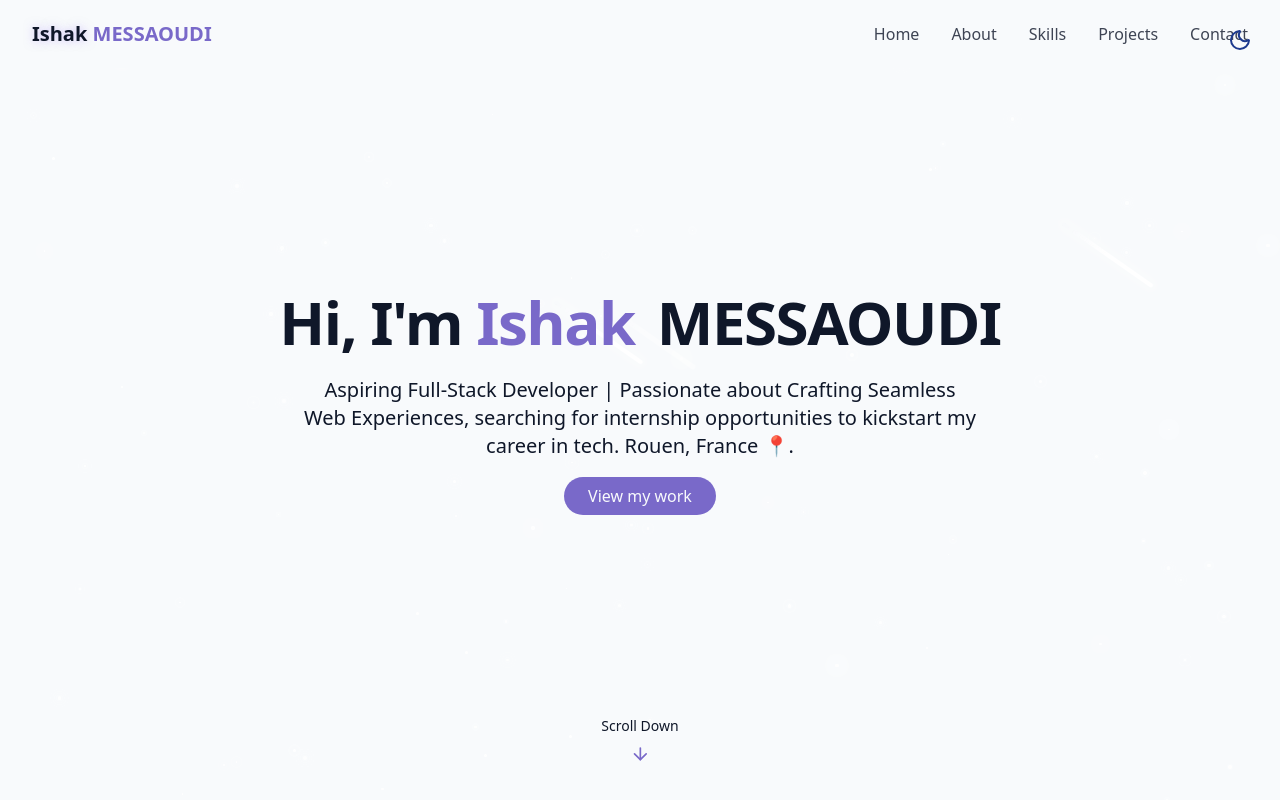
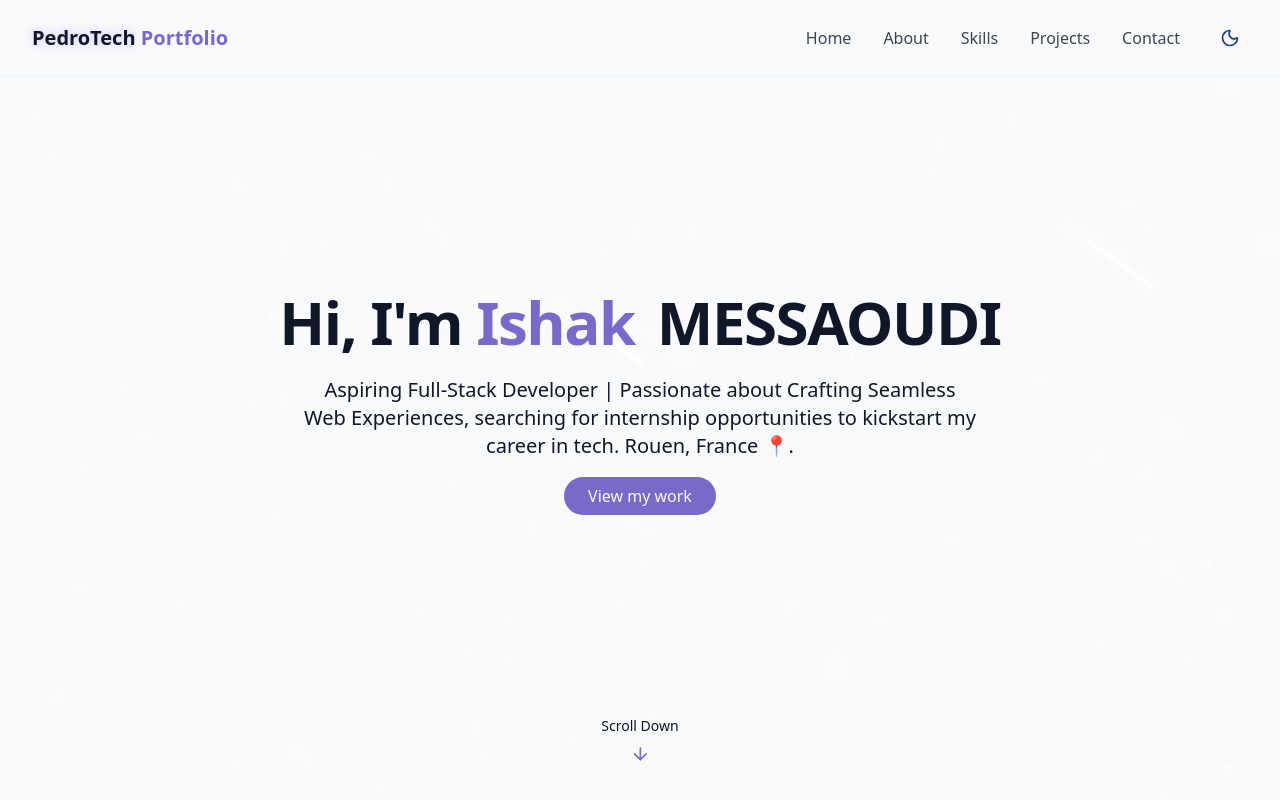
Before and after one commit to MessaoudiIshak/portfolio, a React (Vite) app: page / in a window 1280 px wide. Shown: the top 800 px of the page. Built offline with nearby package versions, Linux system fonts and the light colour scheme.

Commit message:
layout issues fixed, need to add cv and other projects, maybe EN/FR language toggle

```diff
--- a/src/components/ContactSection.jsx
+++ b/src/components/ContactSection.jsx
@@ -34,8 +34,8 @@
 
             <div className="space-y-4">
               <div className="relative flex items-center justify-center bg-card p-4 rounded-lg shadow-xs hover:shadow-md hover:scale-[1.02] hover:bg-card/80 transition-all duration-300 cursor-pointer">
-                <div className="absolute left-4 md:left-6 p-3 rounded-full bg-primary/10">
-                  <Mail className="h-6 w-6 text-primary" />
+                <div className="absolute left-4 md:left-6 p-2 md:p-3 rounded-full bg-primary/10">
+                  <Mail className="h-4 w-4 md:h-6 md:w-6 text-primary" />
                 </div>
                 <div className="text-center">
                   <h4 className="font-medium">Email</h4>
@@ -49,8 +49,8 @@
                 </div>
               </div>
               <div className="relative flex items-center justify-center bg-card p-4 rounded-lg shadow-xs hover:shadow-md hover:scale-[1.02] hover:bg-card/80 transition-all duration-300 cursor-pointer">
-                <div className="absolute left-6 p-3 rounded-full bg-primary/10">
-                  <Phone className="h-6 w-6 text-primary" />
+                <div className="absolute left-4 md:left-6 p-2 md:p-3 rounded-full bg-primary/10">
+                  <Phone className="h-4 w-4 md:h-6 md:w-6 text-primary" />
                 </div>
                 <div className="text-center">
                   <h4 className="font-medium">Phone</h4>
@@ -63,8 +63,8 @@
                 </div>
               </div>
               <div className="relative flex items-center justify-center bg-card p-4 rounded-lg shadow-xs hover:shadow-md hover:scale-[1.02] hover:bg-card/80 transition-all duration-300 cursor-pointer">
-                <div className="absolute left-6 p-3 rounded-full bg-primary/10">
-                  <MapPin className="h-6 w-6 text-primary" />
+                <div className="absolute left-4 md:left-6 p-2 md:p-3 rounded-full bg-primary/10">
+                  <MapPin className="h-4 w-4 md:h-6 md:w-6 text-primary" />
                 </div>
                 <div className="text-center">
                   <h4 className="font-medium">Location</h4>
--- a/src/components/NavBar.jsx
+++ b/src/components/NavBar.jsx
@@ -1,6 +1,7 @@
 import { cn } from "@/lib/utils";
 import { Menu, X } from "lucide-react";
 import { useEffect, useState } from "react";
+import ThemeToggle from "./ThemeToggle";
 
 const navItems = [
   { name: "Home", href: "#hero" },
@@ -22,26 +23,38 @@
     window.addEventListener("scroll", handleScroll);
     return () => window.removeEventListener("scroll", handleScroll);
   }, []);
+
+  useEffect(() => {
+    if (isMenuOpen) {
+      document.body.style.overflow = "hidden";
+    } else {
+      document.body.style.overflow = "";
+    }
+    return () => {
+      document.body.style.overflow = "";
+    };
+  }, [isMenuOpen]);
   return (
+    <>
       <nav
         className={cn(
-        "fixed w-full z-40 transition-all duration-300 bg-background/90 backdrop-blur-md",
-        isScrolled ? "py-3 shadow-xs" : "py-5"
+          "fixed w-full z-40 transition-all duration-300 bg-background/80 backdrop-blur-md border-b border-border/40",
+          isScrolled ? "py-3 shadow-lg" : "py-5"
         )}
       >
         <div className="container flex items-center justify-between">
           <a
-          className="text-xl font-bold text-primary flex items-center relative z-50"
+            className="text-xl font-bold text-primary flex items-center"
             href="#hero"
           >
-          <span>
-            <span className="text-glow text-foreground"> Ishak </span>{" "}
-            MESSAOUDI
+            <span className="relative z-10">
+              <span className="text-glow text-foreground"> PedroTech </span>{" "}
+              Portfolio
             </span>
           </a>
 
           {/* desktop nav */}
-        <div className="hidden md:flex space-x-8">
+          <div className="hidden md:flex items-center space-x-8">
             {navItems.map((item, key) => (
               <a
                 key={key}
@@ -51,28 +64,38 @@
                 {item.name}
               </a>
             ))}
+            <ThemeToggle />
           </div>
 
-        {/* mobile nav */}
-
+          {/* mobile nav button */}
+          <div className="flex items-center md:hidden">
+            <ThemeToggle />
             <button
               onClick={() => setIsMenuOpen((prev) => !prev)}
-          className="md:hidden p-2 text-foreground z-50"
+              className="p-2 text-foreground relative z-50"
               aria-label={isMenuOpen ? "Close Menu" : "Open Menu"}
             >
               {isMenuOpen ? <X size={24} /> : <Menu size={24} />}{" "}
             </button>
+          </div>
+        </div>
+      </nav>
 
+      {/* mobile menu overlay - outside nav for proper stacking */}
       <div
         className={cn(
-            "fixed inset-0 bg-background/95 backdroup-blur-md z-40 flex flex-col items-center justify-center",
+          "fixed inset-0 bg-background/95 backdrop-blur-md z-50 flex flex-col items-center justify-center",
           "transition-all duration-300 md:hidden",
           isMenuOpen
             ? "opacity-100 pointer-events-auto"
             : "opacity-0 pointer-events-none"
         )}
+        onClick={() => setIsMenuOpen(false)}
       >
-          <div className="flex flex-col space-y-8 text-xl">
+        <div
+          className="flex flex-col space-y-8 text-xl"
+          onClick={(e) => e.stopPropagation()}
+        >
           {navItems.map((item, key) => (
             <a
               key={key}
@@ -85,7 +108,6 @@
           ))}
         </div>
       </div>
-      </div>
-    </nav>
+    </>
   );
 };
--- a/src/components/ThemeToggle.jsx
+++ b/src/components/ThemeToggle.jsx
@@ -1,23 +1,22 @@
 import {useEffect, useState} from 'react';
-import {Sun} from 'lucide-react';
-import {Moon} from 'lucide-react';
+import {Sun, Moon} from 'lucide-react';
 import { cn } from '../lib/utils';
 
-export default function ThemeToggle() {
+export default function ThemeToggle({ className }) {
   const [isDarkMode, setIsDarkMode] = useState(false);
 
   useEffect(() => {
     const storedTheme = localStorage.getItem('theme');
-    if (storedTheme === 'dark' ) {
+    if (storedTheme === 'dark') {
       setIsDarkMode(true);
       document.documentElement.classList.add('dark');
-
-    }   else { document.documentElement.classList.remove('dark');
+    } else {
+      document.documentElement.classList.remove('dark');
       setIsDarkMode(false);
     }
   }, []);
 
-const ToggleTheme = () => {
+  const toggleTheme = () => {
     if (isDarkMode) {
       document.documentElement.classList.remove('dark');
       setIsDarkMode(false);
@@ -27,17 +26,21 @@
       setIsDarkMode(true);
       localStorage.setItem('theme', 'dark');
     }
-}
+  };
+
   return (
-    <button onClick={ToggleTheme} className={cn(
-        "fixed top-4 right-14 md:top-5 md:right-5 z-50 p-2 rounded-full transition-colors duration-300",
-        "focus:outlin-hidden"
-      )}>{""}
-    {isDarkMode ?
-        ( <Sun className='h-6 w-6 text-yellow-300' /> )
-        :(
-         <Moon className='h-6 w-6 text-blue-900'/>
+    <button
+      onClick={toggleTheme}
+      className={cn(
+        "p-2 rounded-full transition-colors duration-300",
+        className
+      )}
+    >
+      {isDarkMode ? (
+        <Sun className='h-5 w-5 text-yellow-300' />
+      ) : (
+        <Moon className='h-5 w-5 text-blue-900'/>
       )}
     </button>
-  )
+  );
 }
--- a/src/pages/Home.jsx
+++ b/src/pages/Home.jsx
@@ -1,5 +1,4 @@
 import React from 'react'
-import ThemeToggle from '@/components/ThemeToggle'
 import StarBackground from '@/components/StarBackground'
 import NavBar from '@/components/NavBar'
 import HeroSection from '@/components/HeroSection'
@@ -11,7 +10,6 @@
 export default function Home() {
   return (
     <div className='min-h-screen bg-background text-foreground overflow-x-hidden'>
-        <ThemeToggle />
         <StarBackground/>
         <NavBar/>
         <main>
```
Lines whose indentation alone changed are shown as unchanged.
